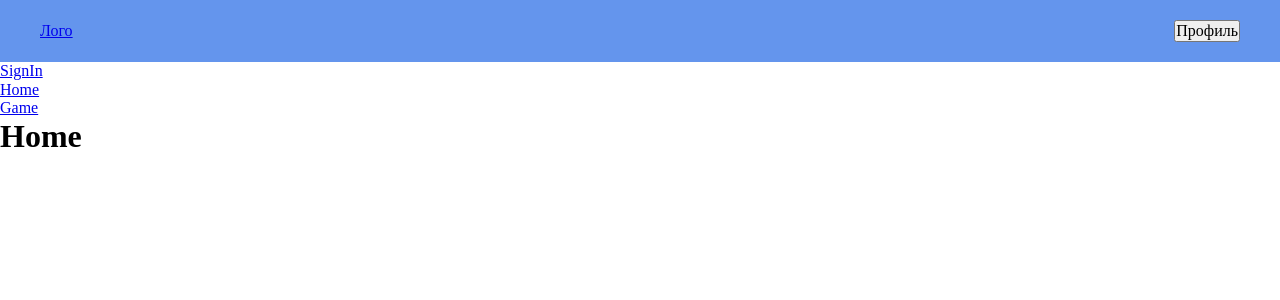
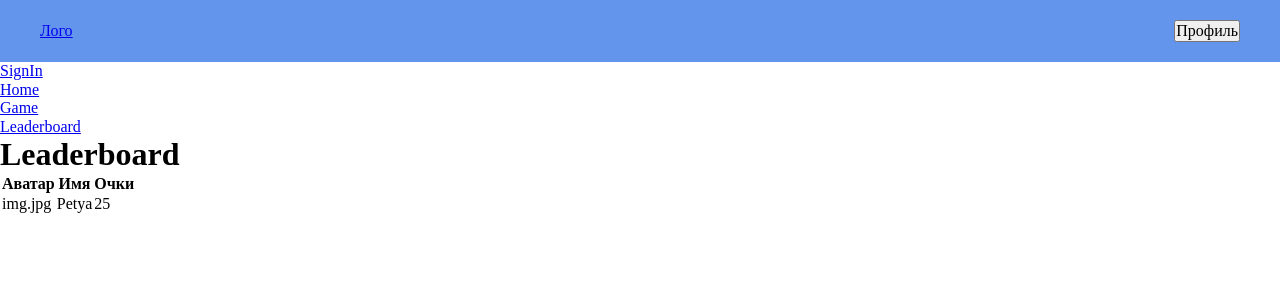
Before and after one commit to copenhagen-yp/game, a React app: page /leaderboard in a window 1280 px wide. Shown: the top 300 px of the page. Built offline with nearby package versions, Linux system fonts and the light colour scheme.

Commit message:
добавил базу для страницы лидеров

```diff
--- a/src/layouts/components/navigation/navigation.tsx
+++ b/src/layouts/components/navigation/navigation.tsx
@@ -1,12 +1,15 @@
 import { Link } from 'react-router-dom';
 import React from 'react';
+
+import { routes } from './../../../routes';
 
 export const Navigation = () => {
   return (
     <ul>
-      <li><Link to="/sign-in">SignIn</Link></li>
-      <li><Link to="/home">Home</Link></li>
-      <li><Link to="/play">Game</Link></li>
+      <li><Link to={routes.signIn.path}>SignIn</Link></li>
+      <li><Link to={routes.home.path}>Home</Link></li>
+      <li><Link to={routes.game.path}>Game</Link></li>
+      <li><Link to={routes.leaderboard.path}>Leaderboard</Link></li>
     </ul>
   );
 };
--- a/src/pages/index.ts
+++ b/src/pages/index.ts
@@ -1,9 +1,11 @@
 import { SignIn } from './sign-in';
 import { Home } from './home';
 import { Game } from './game';
+import { Leaderboard } from './leaderboard';
 
 export {
   SignIn,
   Home,
-  Game
+  Game,
+  Leaderboard,
 };
--- /dev/null
+++ b/src/pages/leaderboard/index.ts
@@ -0,0 +1,3 @@
+import { Leaderboard } from './leaderboard';
+
+export { Leaderboard };
--- /dev/null
+++ b/src/pages/leaderboard/leaderboard.tsx
@@ -0,0 +1,31 @@
+import React, { useState } from 'react';
+
+import styles from './leaderboard.pcss';
+
+export const Leaderboard = () => {
+  const [playersData, /*setPlayersData*/] = useState([{ avatar: 'img.jpg', name: 'Petya', points: '25', id: 1 }]);
+
+  return (
+    <main className={styles.game}>
+      <h1>Leaderboard</h1>
+      <table>
+        <thead>
+          <tr>
+            <th>Аватар</th>
+            <th>Имя</th>
+            <th>Очки</th>
+          </tr>
+        </thead>
+        <tbody>
+          {playersData.map((player) => (
+            <tr key={player.id}>
+              <td>{player.avatar}</td>
+              <td>{player.name}</td>
+              <td>{player.points}</td>
+            </tr>
+          ))}
+        </tbody>
+      </table>
+    </main>
+  );
+}
--- a/src/routes.ts
+++ b/src/routes.ts
@@ -1,4 +1,4 @@
-import { SignIn, Home, Game } from './pages';
+import { SignIn, Home, Game, Leaderboard } from './pages';
 import { PublicLayout, PrivateLayout } from './layouts';
 
 export const routes = {
@@ -16,6 +16,13 @@ export const routes = {
     layout: PrivateLayout,
     exact: true,
   },
+  leaderboard: {
+    name: 'leaderboard',
+    path: '/leaderboard',
+    component: Leaderboard,
+    layout: PrivateLayout,
+    exact: true,
+  },
   home: {
     name: 'home',
     path: '/',
```
Also changed, not shown: src/pages/leaderboard/leaderboard.pcss (added).
